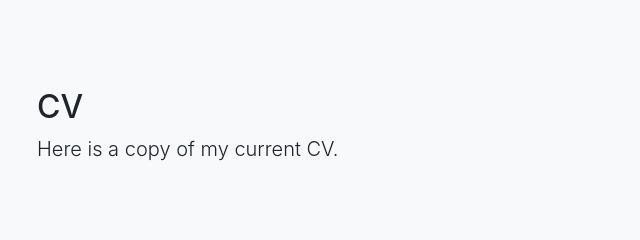
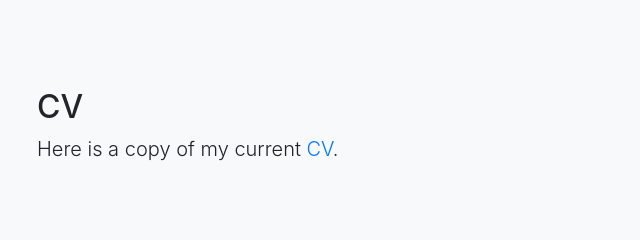
Before and after one commit to catherinebruce/catherinebruce.github.io, a website with bundled scripts: page index.html in a window 1280 px wide. Shown: the part 3600-3840 px from the top of the page, 238-878 px from the left. Built offline with nearby package versions, Linux system fonts and the light colour scheme.

Commit message:
Added CV link

```diff
--- a/index.html
+++ b/index.html
@@ -155,7 +155,8 @@
         <div class="col-lg-8 mx-auto">
           <h2>CV</h2>
           <p class="lead">
-            Here is a copy of my current CV.
+
+            Here is a copy of my current <a href="Catherine_Bruce_CV" target="_blank">CV</a>.
           </p>
         </div>
       </div>
```
